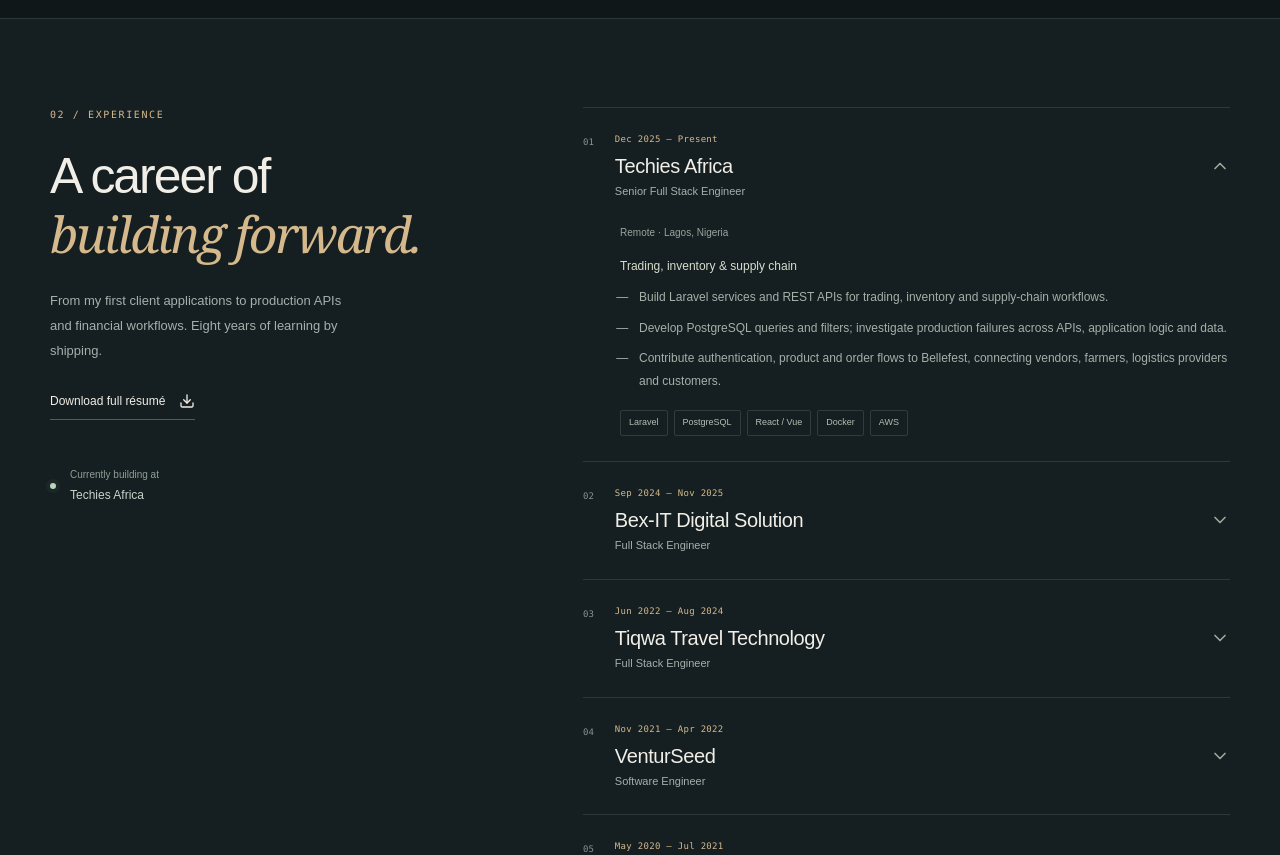
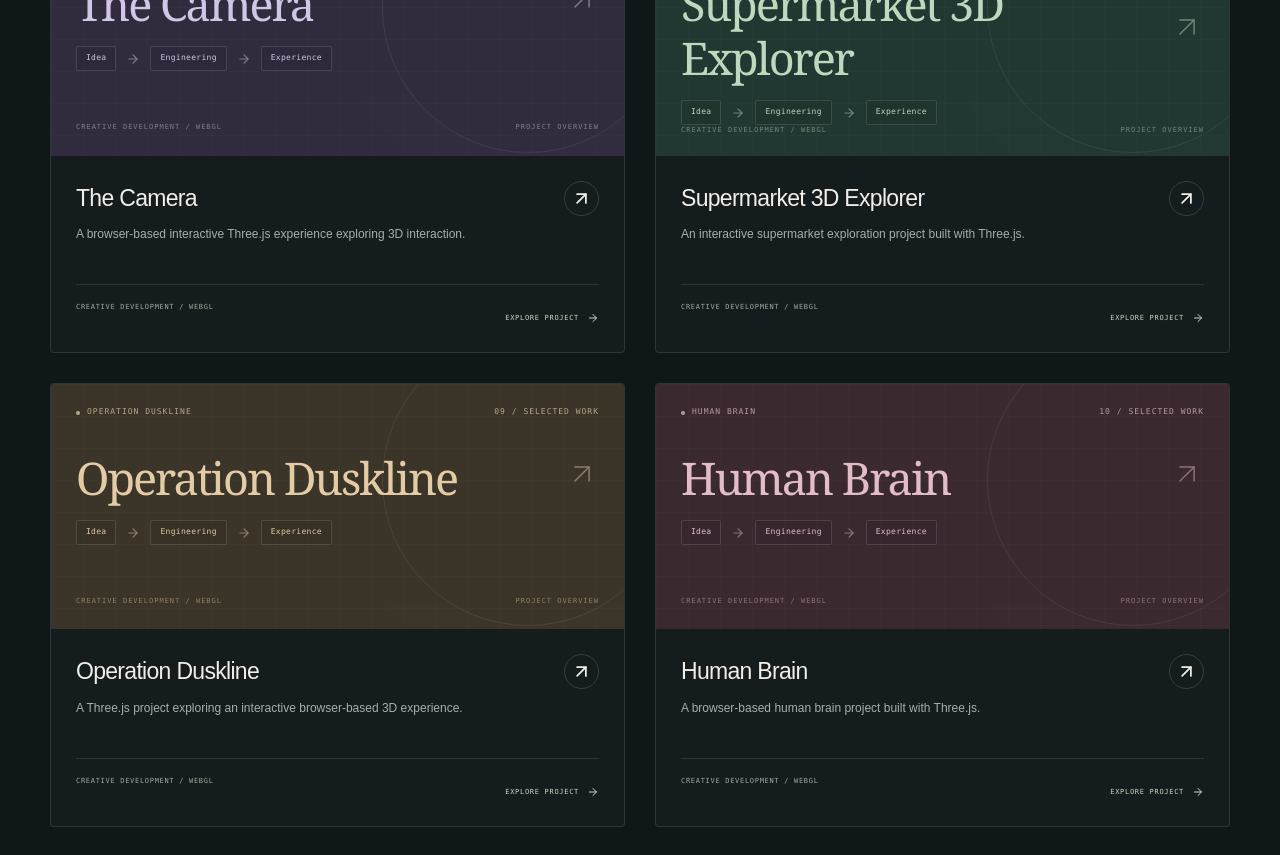
Before and after one commit to jude4/Judeverse, a Next.js app: page /Judeverse/ in a window 1280 px wide. Shown: the part 2700-3555 px from the top of the page. Built offline with nearby package versions, Linux system fonts and the light colour scheme.

Commit message:
Showcase Three.js projects and support project screenshots

```diff
--- a/app/portfolio.css
+++ b/app/portfolio.css
@@ -1609,3 +1609,18 @@ body {
 .pf-project-card:hover .pf-visual-name > span {
   transform: translate(4px, -4px);
 }
+
+.pf-project-screenshot {
+  padding: 0;
+  background: #101820;
+}
+.pf-project-screenshot img {
+  display: block;
+  width: 100%;
+  height: 100%;
+  object-fit: cover;
+  object-position: top;
+}
+.pf-project-screenshot::before {
+  display: none;
+}
--- a/components/Portfolio.tsx
+++ b/components/Portfolio.tsx
@@ -1,6 +1,7 @@
 "use client";
 
 import dynamic from "next/dynamic";
+import Image from "next/image";
 import { useEffect, useRef, useState } from "react";
 import {
   ArrowDown,
@@ -50,6 +51,7 @@ const filters = [
   "Payments & fintech",
   "Travel",
   "Product engineering",
+  "Three.js",
 ] as const;
 type Filter = (typeof filters)[number];
 
@@ -60,6 +62,19 @@ function ProjectVisual({
   project: Project;
   compact?: boolean;
 }) {
+  if (project.image) {
+    return (
+      <div className={`pf-project-visual pf-project-screenshot ${compact ? "pf-visual-small" : ""}`}>
+        <Image
+          src={assetPath(project.image)}
+          alt={`${project.title} website screenshot`}
+          width="1440"
+          height="1000"
+          loading="lazy"
+        />
+      </div>
+    );
+  }
   const words: Record<string, [string, string, string]> = {
     flynt: ["Request", "Idempotency", "Process once"],
     tiqwa: ["Search", "Supplier APIs", "Booking"],
@@ -253,7 +268,8 @@ export default function Portfolio() {
       (filter === "Payments & fintech" &&
         ["flynt", "utilify", "cardplot"].includes(p.id)) ||
       (filter === "Travel" && ["tiqwa", "atravelikes"].includes(p.id)) ||
-      (filter === "Product engineering" && p.id === "beezlinq"),
+      (filter === "Product engineering" && p.id === "beezlinq") ||
+      (filter === "Three.js" && p.threejs),
   );
   return (
     <div className="pf-site">
@@ -484,8 +500,8 @@ export default function Portfolio() {
             ))}
           </div>
           <p className="pf-work-footnote">
-            Selected contributions, not solo-built products. Open a project to
-            see my role.
+            Professional contributions and personal Three.js projects. Open a
+            project to see my role or explore the live experience.
           </p>
         </section>
         <section
--- a/data/portfolio.ts
+++ b/data/portfolio.ts
@@ -10,6 +10,7 @@ export type Project = {
   url?: string;
   github?: string;
   image?: string;
+  threejs?: boolean;
   theme: string;
   featured?: boolean;
   status?: string;
@@ -118,6 +119,8 @@ export const projects: Project[] = [
   },
   {
     id: "camera",
+    featured: true,
+    threejs: true,
     number: "07",
     title: "The Camera",
     category: "CREATIVE DEVELOPMENT / WEBGL",
@@ -132,8 +135,64 @@ export const projects: Project[] = [
     theme: "violet",
   },
   {
+    id: "supermarket",
+    number: "08",
+    title: "Supermarket 3D Explorer",
+    category: "CREATIVE DEVELOPMENT / WEBGL",
+    summary: "An interactive supermarket exploration project built with Three.js.",
+    description: "An interactive supermarket exploration project built with Three.js. Open the live project to explore the experience.",
+    contribution: "Developed this Three.js project. Explore the live experience below.",
+    stack: ["Three.js", "WebGL"],
+    url: "https://supermarket-3d-explorer.vercel.app/",
+    theme: "mint",
+    featured: true,
+    threejs: true,
+  },
+  {
+    id: "duskline",
+    number: "09",
+    title: "Operation Duskline",
+    category: "CREATIVE DEVELOPMENT / WEBGL",
+    summary: "A Three.js project exploring an interactive browser-based 3D experience.",
+    description: "A Three.js project exploring an interactive browser-based 3D experience. Open the live project to explore the experience.",
+    contribution: "Developed this Three.js project. Explore the live experience below.",
+    stack: ["Three.js", "WebGL"],
+    url: "https://operation-duskline.vercel.app/",
+    theme: "amber",
+    featured: true,
+    threejs: true,
+  },
+  {
+    id: "brain",
+    number: "10",
+    title: "Human Brain",
+    category: "CREATIVE DEVELOPMENT / WEBGL",
+    summary: "A browser-based human brain project built with Three.js.",
+    description: "A browser-based human brain project built with Three.js. Open the live project to explore the experience.",
+    contribution: "Developed this Three.js project. Explore the live experience below.",
+    stack: ["Three.js", "WebGL"],
+    url: "https://human-brain-zeta.vercel.app/",
+    theme: "rose",
+    featured: true,
+    threejs: true,
+  },
+  {
+    id: "formula",
+    number: "11",
+    title: "Formula X",
+    category: "CREATIVE DEVELOPMENT / WEBGL",
+    summary: "An interactive Formula X project built with Three.js.",
+    description: "An interactive Formula X project built with Three.js. Open the live project to explore the experience.",
+    contribution: "Developed this Three.js project. Explore the live experience below.",
+    stack: ["Three.js", "WebGL"],
+    url: "https://formula-x-eta.vercel.app/",
+    theme: "blue",
+    featured: true,
+    threejs: true,
+  },
+  {
     id: "spam",
-    number: "08",
+    number: "12",
     title: "Neural Spam Detection",
     category: "MACHINE LEARNING / NLP",
     summary:
@@ -148,7 +207,7 @@ export const projects: Project[] = [
   },
   {
     id: "pso",
-    number: "09",
+    number: "13",
     title: "Swarm Intelligence",
     category: "OPTIMIZATION / RESEARCH",
     summary:
@@ -163,7 +222,7 @@ export const projects: Project[] = [
   },
   {
     id: "environment",
-    number: "10",
+    number: "14",
     title: "Environmental Data Lab",
     category: "BIG DATA / STREAMING",
     summary:
```
Also changed, not shown: 1 other file (tests, documents, lock files or other folders).
